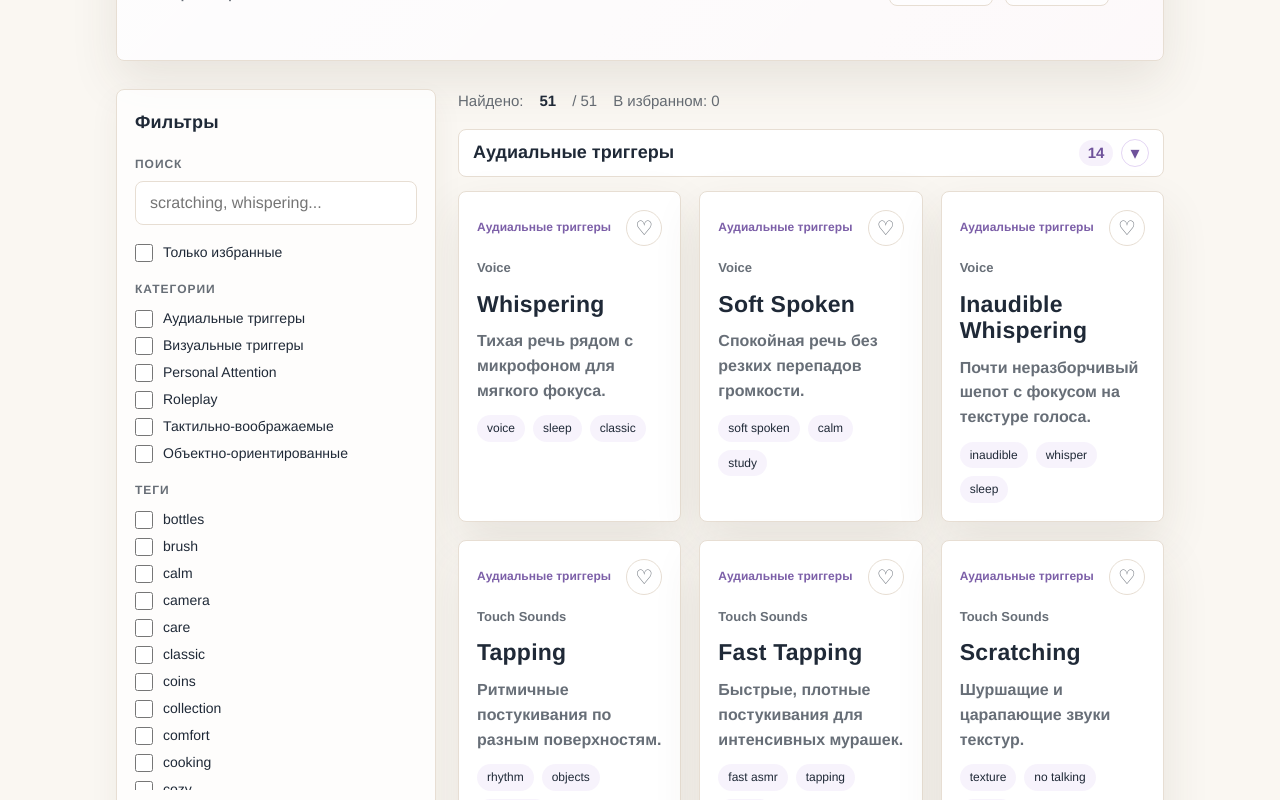
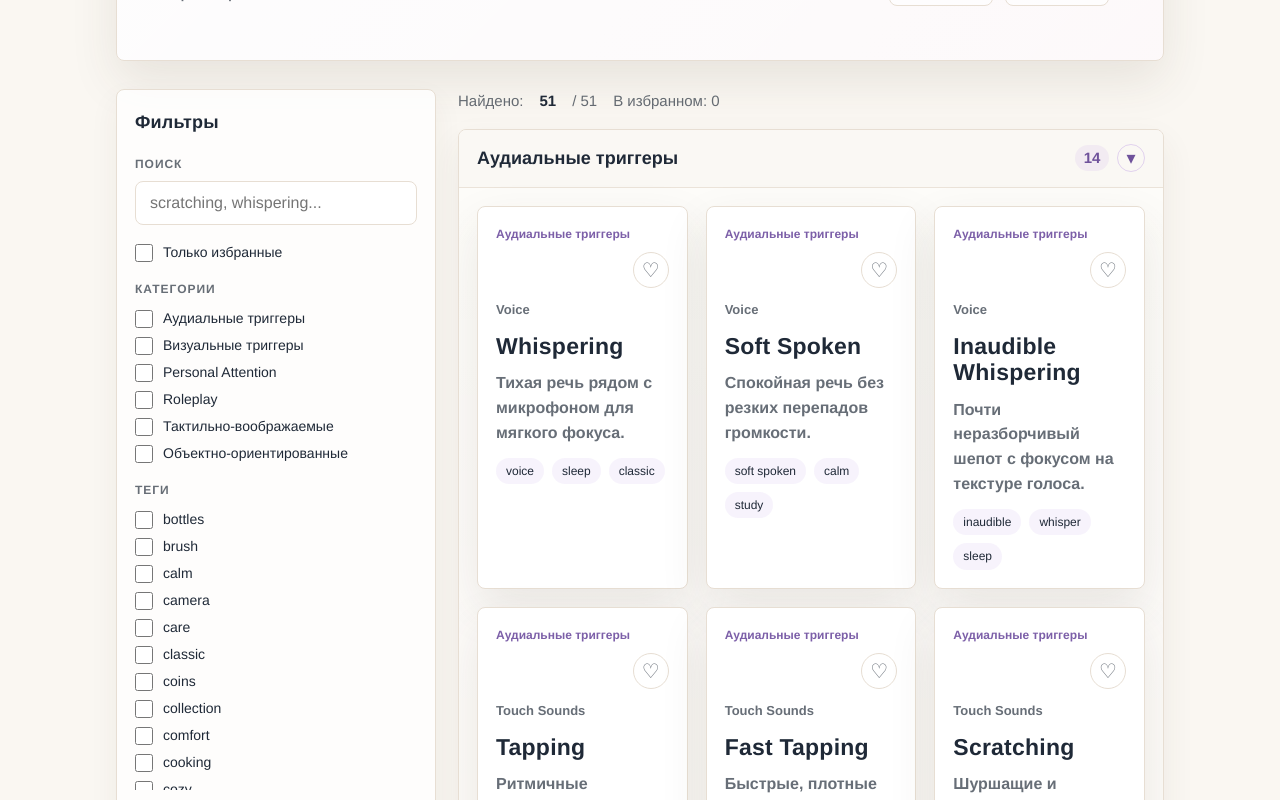
Before and after one commit to vivishko/vivishkoshub, a Next.js app in the folder apps/web/: page /asmr in a window 1280 px wide. Shown: the part 460-1260 px from the top of the page. Built offline with nearby package versions, Linux system fonts and the light colour scheme.

Commit message:
style(asmr): frame trigger category sections

```diff
--- a/apps/web/src/app/globals.css
+++ b/apps/web/src/app/globals.css
@@ -1313,12 +1313,19 @@ p {
 
 .asmr-category-list {
   display: grid;
-  gap: 18px;
+  gap: 22px;
 }
 
 .asmr-category-section {
   display: grid;
-  gap: 14px;
+  gap: 0;
+  overflow: hidden;
+  border: 1px solid var(--asmr-border);
+  border-radius: 8px;
+  background:
+    linear-gradient(180deg, rgba(255, 255, 255, 0.92), rgba(255, 255, 255, 0.82)),
+    rgba(196, 167, 231, 0.1);
+  box-shadow: 0 14px 34px rgba(68, 54, 42, 0.07);
 }
 
 .asmr-category-toggle {
@@ -1326,9 +1333,17 @@ p {
   align-items: center;
   justify-content: space-between;
   width: 100%;
-  min-height: 48px;
-  padding: 0 14px;
+  min-height: 58px;
+  padding: 0 18px;
+  border: 0;
+  border-bottom: 1px solid rgba(231, 222, 211, 0.78);
+  border-radius: 0;
+  background: rgba(250, 247, 242, 0.72);
   text-align: left;
+}
+
+.asmr-category-toggle[aria-expanded="false"] {
+  border-bottom: 0;
 }
 
 .asmr-category-toggle span {
@@ -1365,6 +1380,11 @@ p {
 
 .asmr-grid {
   grid-template-columns: repeat(2, minmax(0, 1fr));
+}
+
+.asmr-category-section > .asmr-grid {
+  padding: 18px;
+  background: rgba(250, 247, 242, 0.44);
 }
 
 .asmr-card {
```
